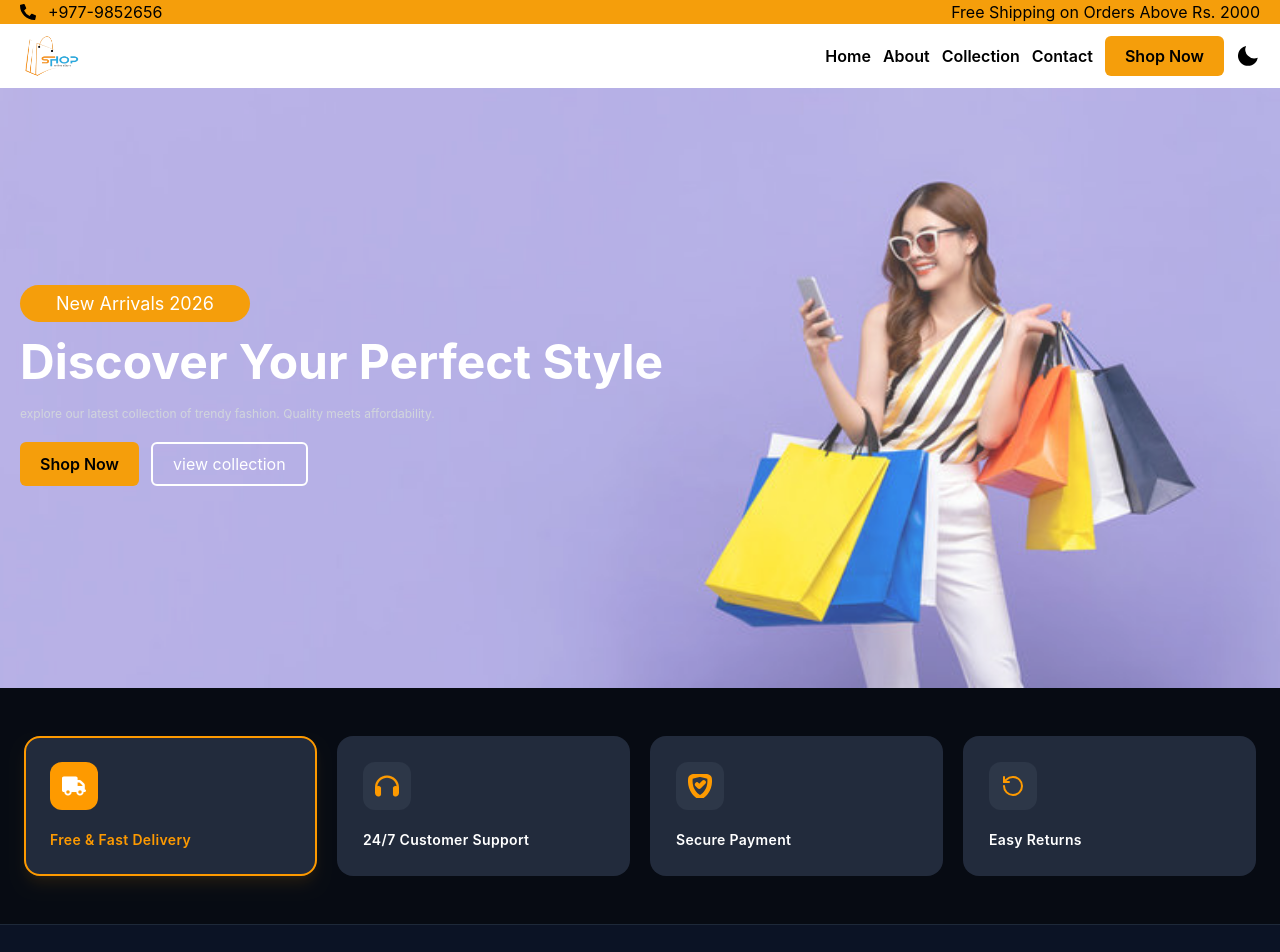
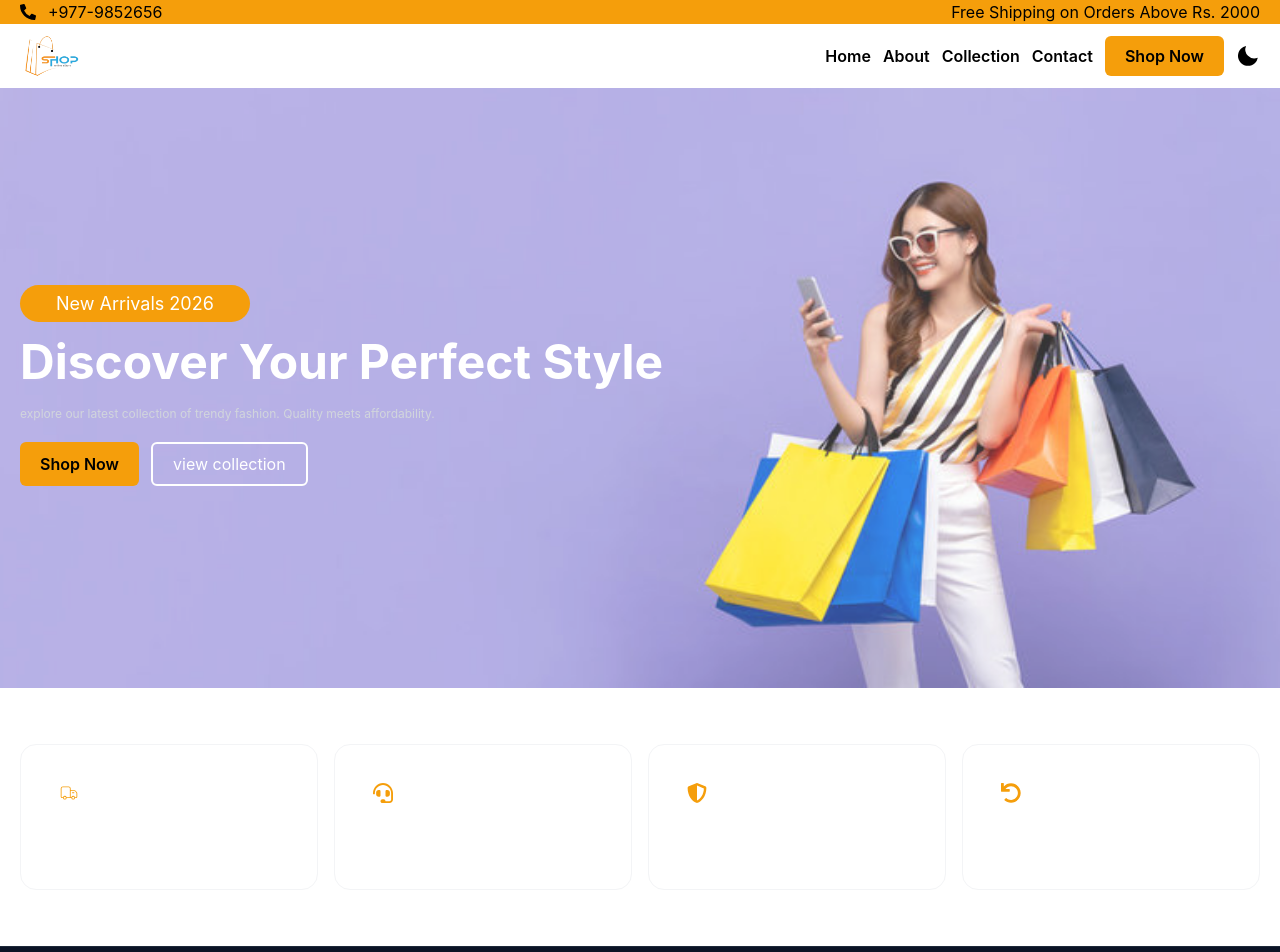
Before and after one commit to 634-sagar/React, a React (Vite) app in the folder newreact/: page / in a window 1280 px wide. Shown: the top 952 px of the page. Built offline with nearby package versions, Linux system fonts and the light colour scheme.

Commit message:
first commit

```diff
--- a/newreact/src/App.tsx
+++ b/newreact/src/App.tsx
@@ -76,7 +76,8 @@
 
 //
 
-import FeatureSection from "./components/FeatureSection/FeatureSection"
+
+import Feature from "./components/Feature/Feature"
 import Footer from "./components/Footer/Footer"
 import HeroSection from "./components/HeroSection/HeroSection"
 import Navbar from "./components/Navbar/Navbar"
@@ -87,7 +88,7 @@ const App = () => {
     <div>
       <Navbar />
       <HeroSection/>
-      <FeatureSection/>
+      <Feature/>
       <Footer/>
 
     </div>
--- /dev/null
+++ b/newreact/src/components/Feature/Feature.tsx
@@ -0,0 +1,27 @@
+import { AboutFeatures } from "../../constant/Feature"
+
+const Feature = () => {
+  return (
+    <div className="dark:bg-gray-900 py-10 lg:py-14">
+      <div className="container">
+        <div className="grid grid-cols-2 lg:grid-cols-4 gap-3 lg:gap-4">
+          {AboutFeatures.map((item) =>
+          (<div key={item.id} className="group bg-white dark:bg-gray-700 p-4 rounded-xl
+            lg:rounded-2xl dark:hover:text-primary
+            duration-500 border border-gray-100 dark:border-gray-800 hover:border-primary">
+             <div className="h-12 w-12 lg:h-16 lg:w-16 bg:primary/20
+             rounded-xl lg:rounded-2xl flex justify-center items-center
+             group-hover:bg-primary mb-6">
+              <item.icon className="text-primary text-sm lg:text-xl group-hover:text-white
+              font-semibold duration-500"/>
+              </div>
+              <p className="text-sm lg:text-base font-bold group-hover:text-primary duration-500
+              text-white">{item.text}</p>
+              </div>
+             ))}
+        </div>
+      </div>
+    </div>
+  )
+}
+export default Feature
--- a/newreact/src/components/FeatureSection/FeatureSection.tsx
+++ /dev/null
@@ -1,77 +0,0 @@
-import React, { useState } from 'react';
-import { BsShieldCheck } from 'react-icons/bs';
-import { FaHeadphones, FaTruck } from 'react-icons/fa6';
-import { LuRotateCcw } from 'react-icons/lu';
-
-
-const FeatureSection = () => {
-
-  const [activeCard, setActiveCard] = useState(0);
-
-  const features = [
-    {
-      id: 0,
-      title: 'Free & Fast Delivery',
-      Icon: FaTruck,
-    },
-    {
-      id: 1,
-      title: '24/7 Customer Support',
-      Icon: FaHeadphones,
-    },
-    {
-      id: 2,
-      title: 'Secure Payment',
-      Icon: BsShieldCheck,
-    },
-    {
-      id: 3,
-      title: 'Easy Returns',
-      Icon: LuRotateCcw,
-    },
-  ];
-
-  return (
-    <div className="w-full bg-[#070b13] py-12 px-6 flex justify-center items-center">
-      <div className="max-w-7xl w-full grid grid-cols-1 sm:grid-cols-2 lg:grid-cols-4 gap-5">
-        {features.map((feature) => {
-          const isActive = activeCard === feature.id;
-
-          return (
-            <div
-              key={feature.id}
-              onClick={() => setActiveCard(feature.id)}
-              className={`cursor-pointer rounded-2xl p-6 transition-all duration-300 min-h-[140px] flex flex-col justify-between bg-[#222b3c] border-2 ${
-                isActive
-                  ? 'border-amber-500 shadow-lg shadow-amber-500/10'
-                  : 'border-transparent hover:border-gray-700'
-              }`}
-            >
-              {/* Icon Container */}
-              <div
-                className={`w-12 h-12 rounded-xl flex items-center justify-center transition-all duration-300 ${
-                  isActive
-                    ? 'bg-amber-500 text-white'
-                    : 'bg-[#2d3748] text-amber-500'
-                }`}
-              >
-                <feature.Icon size={24} strokeWidth={2} />
-              </div>
-
-              {/* Title Text */}
-              <h3
-                className={`font-semibold text-sm tracking-wide mt-4 ${
-                  isActive ? 'text-amber-500' : 'text-white'
-                }`}
-              >
-                {feature.title}
-              </h3>
-            </div>
-          );
-        })}
-      </div>
-    </div>
-  );
-};
-
-export default FeatureSection;
--- a/newreact/src/components/Footer/Footer.tsx
+++ b/newreact/src/components/Footer/Footer.tsx
@@ -120,10 +120,7 @@ const Footer = () => {
             <li>
               <a
                 href="mailto:shop@fashionstore.com"
-                className="hover:text-sky-400 transition-colors duration-200"
-              >
-                shop@fashionstore.com
-              </a>
+                className="hover:text-sky-400 transition-colors duration-200">shop@fashionstore.com</a>
             </li>
             <li>Sun-Fri: 10AM - 8PM</li>
           </ul>
--- a/newreact/src/components/Navbar/Navbar.tsx
+++ b/newreact/src/components/Navbar/Navbar.tsx
@@ -6,8 +6,8 @@ import { IoMdClose } from "react-icons/io";
 import { CiMenuBurger } from "react-icons/ci";
 
 import { Logo } from "../../image";
-import Darkmode from "../Darkmode";
-import ResponsiveMenu from "../ResponsiveMenu";
+import Darkmode from "./Darkmode";
+import ResponsiveMenu from "./ResponsiveMenu";
 import { navlinks } from "../../constant/Navlinks";
 const Navbar = () => {
   const [showMenu, setMenu] = useState(false);
--- a/newreact/src/components/ResponsiveMenu.tsx
+++ b/newreact/src/components/Navbar/ResponsiveMenu.tsx
@@ -1,5 +1,5 @@
-import { navlinks } from "../constant/Navlinks"
-import { Logo } from "../image"
+import { navlinks } from "../../constant/Navlinks"
+import { Logo } from "../../image"
 
 
 type ResponsiveMenuProps = {
--- /dev/null
+++ b/newreact/src/constant/Feature.ts
@@ -0,0 +1,25 @@
+import { CiDeliveryTruck } from "react-icons/ci";
+import {  FaHeadset, FaShieldAlt, FaUndo } from "react-icons/fa";
+
+export const AboutFeatures = [
+    {
+        id: 1,
+        icon:CiDeliveryTruck ,
+        text: "Free & Fast Delivery"
+    },
+    {
+        id: 2,
+        icon: FaHeadset,
+        text: "24/7 Customer Support"
+    },
+    {
+        id: 3,
+        icon: FaShieldAlt,
+        text: "Secure Payment"
+    },
+    {
+        id: 4,
+        icon: FaUndo,
+        text: "Easy Returns"
+    },
+];
```
Also changed, not shown: newreact/src/components/Navbar/Darkmode.tsx (renamed from newreact/src/components/Darkmode.tsx).
